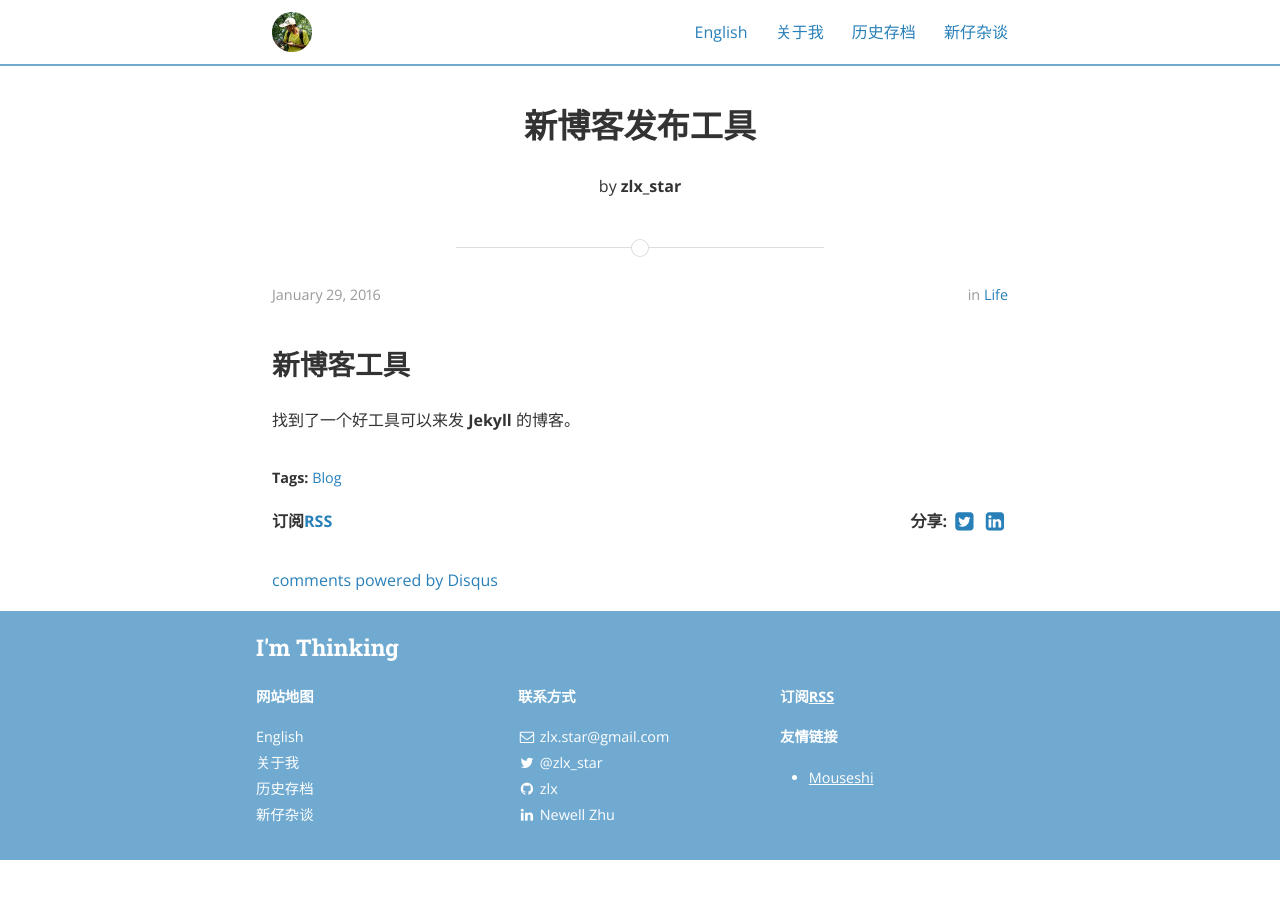
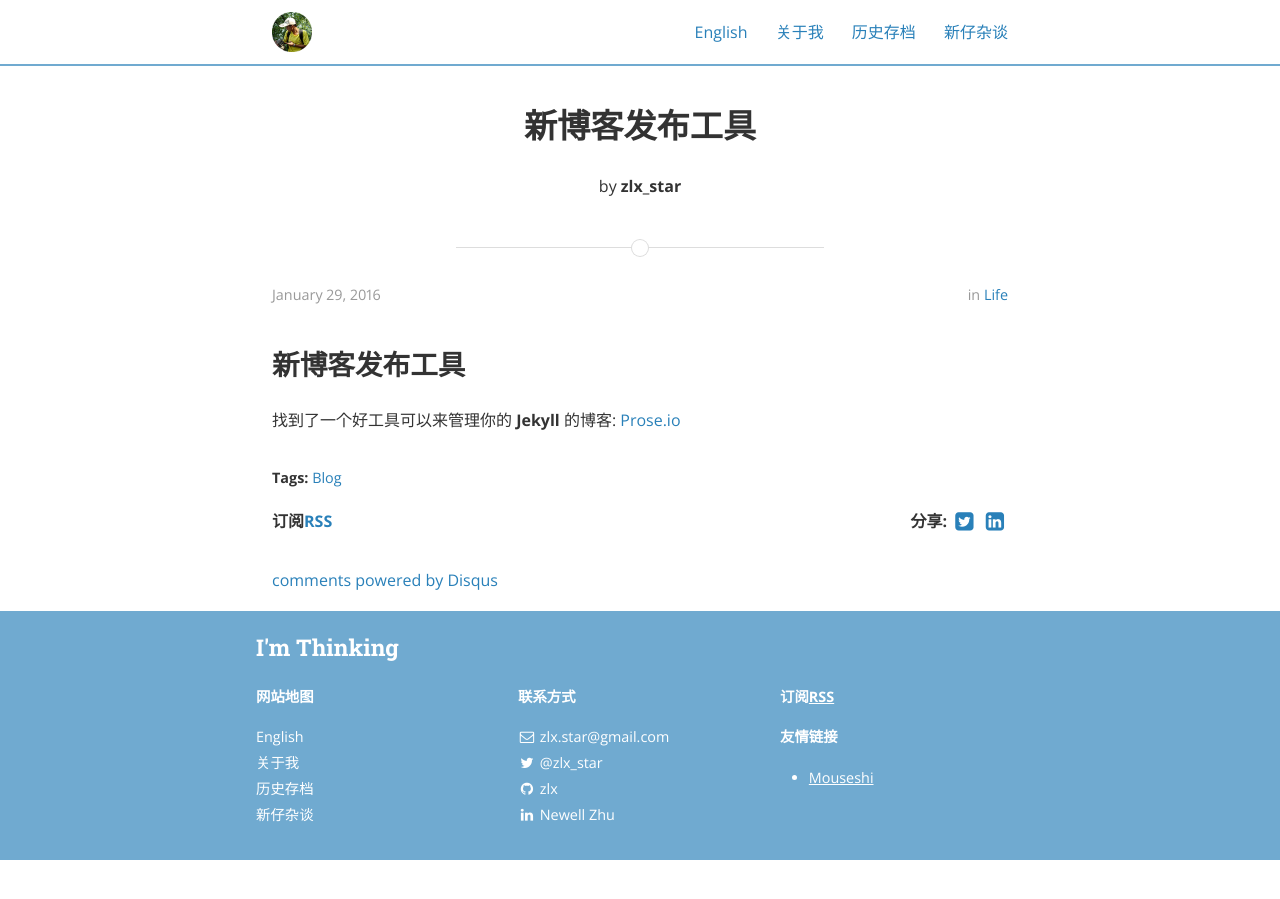
Before and after one commit to zlx/zlx.github.com, a Jekyll site: the page built from _posts/2016-01-29-hello-prose.md, in a window 1280 px wide. Built offline with Jekyll 4.4.1, drawn with Linux system fonts in a browser that asks for light colours; nearby versions of some CDN libraries; comment, search, counter and statistics services are not loaded; a style sheet for code colours, icons or effects is not loaded.

Commit message:
Updated 2016-01-29-hello-prose.md

```diff
--- a/_posts/2016-01-29-hello-prose.md
+++ b/_posts/2016-01-29-hello-prose.md
@@ -13,6 +13,6 @@ title: 新博客发布工具
 
 
 
-## 新博客工具
+## 新博客发布工具
 
-找到了一个好工具可以来发 **Jekyll** 的博客。
+找到了一个好工具可以来管理你的 **Jekyll** 的博客: [Prose.io](http://prose.io/)
```
